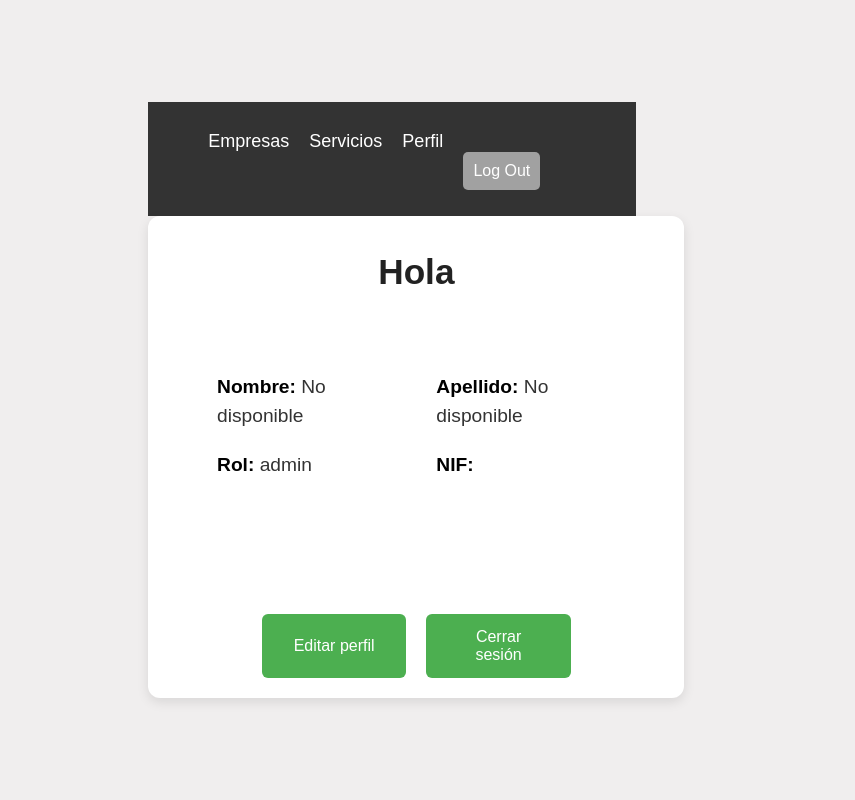
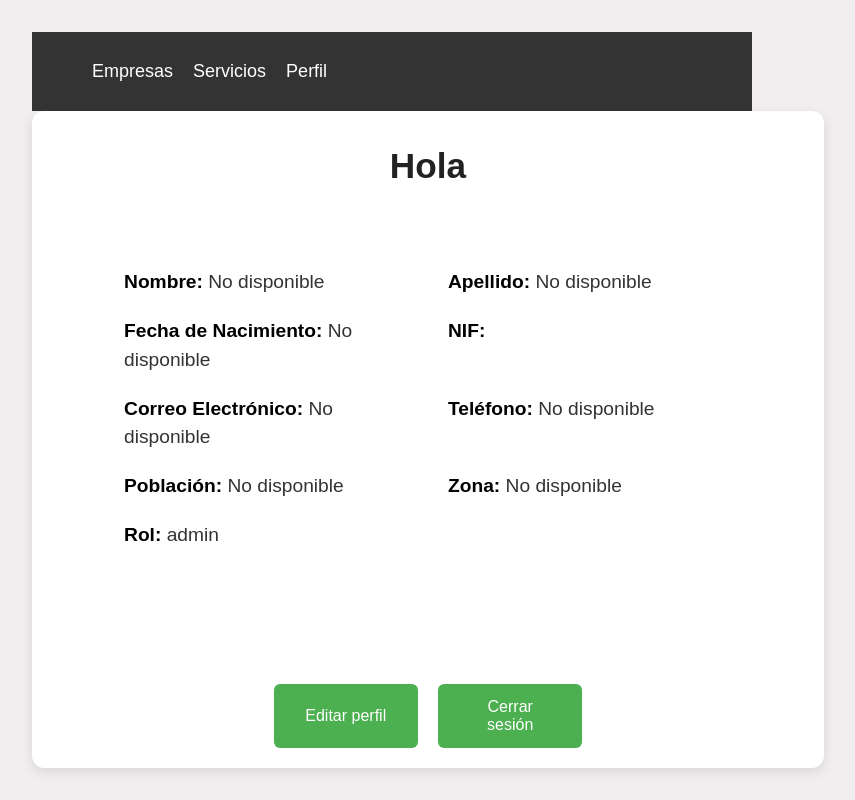
Before and after one commit to UnPerrete/aplicaciondualab, a React (Vite) app: page /perfil in a window 1280 px wide. Shown: the whole page, without its empty margins (248-1103 px from the left). Built offline with nearby package versions, Linux system fonts and the light colour scheme; sample sign-in values are in the browser's storage.

Commit message:
perfil configurado

```diff
--- a/src/App.jsx
+++ b/src/App.jsx
@@ -18,8 +18,8 @@ function App() {
     <BrowserRouter>
       <Routes>
         <Route path="/login" element={<Login />} />
-        <Route path="/" element={<PrivateRoute><TablaEmpresas /></PrivateRoute>} />
-        <Route path="/servicio" element={<PrivateRoute><Servicios /></PrivateRoute>} />
+        <Route path="/" element={<TablaEmpresas />} />
+        <Route path="/servicio" element={<Servicios />} />
         <Route path="/register" element={<Signup />} />
         <Route path="/servicio" element={<Servicios />} />
         <Route path="/perfil" element={<Profile />} />
--- a/src/components/Login.jsx
+++ b/src/components/Login.jsx
@@ -49,6 +49,7 @@ const Login = () => {
       if (data.success) {
         console.log("Datos del usuario", data.user); // Verifica los datos que recibes del backend
         login(data.user);  // Solo necesitamos esta línea
+        localStorage.setItem("token", data.token);  // Guarda el token en localStorage también
         navigate(`/servicio`); // Redirigir a la página de servicio
       } else {
         setError("Credenciales incorrectas");
--- a/src/components/Navbar.jsx
+++ b/src/components/Navbar.jsx
@@ -12,8 +12,6 @@ const Navbar = () => {
         <li><Link to="/">Empresas</Link></li>
         <li><Link to="/servicio">Servicios</Link></li>
         <li><Link to="/perfil">Perfil</Link></li>
-        <button onClick={() => logout()}>Log Out</button>
-
       </ul>
     </nav>
   );
--- a/src/components/Profile.jsx
+++ b/src/components/Profile.jsx
@@ -11,8 +11,13 @@ const Profile = () => {
   const [formData, setFormData] = useState({
     nombre: user?.nombre || "",
     apellido: user?.apellido || "",
+    nacimiento: user?.nacimiento || "",
     role: user?.role || "",
     nif: user?.nif || "",
+    gmail: user?.gmail || "",
+    telefono: user?.telefono || "",
+    poblacion: user?.poblacion || "",
+    zona: user?.zona || "",
   });
 
   // Verifica el estado de carga y redirige si no está autenticado
@@ -36,9 +41,13 @@ const Profile = () => {
       ...formData,
       [name]: value,
     });
+    console.log(name, value);  // Verificar qué valores se están modificando
   };
 
+
   const handleSave = async () => {
+    console.log("Datos a enviar:", formData);  // Verifica qué datos estás enviando al servidor
+
     try {
       const response = await fetch(`http://localhost:5000/api/edit-profile/${formData.nif}`, {
         method: "PUT",
@@ -48,28 +57,34 @@ const Profile = () => {
         body: JSON.stringify({
           nombre: formData.nombre,
           apellido: formData.apellido,
+          nacimiento: formData.nacimiento,
+          poblacion: formData.poblacion,
           role: formData.role,
+          gmail: formData.gmail,
+          telefono: formData.telefono,
+          zona: formData.zona,
         }),
       });
 
       const data = await response.json();
+      console.log(data);  // Verifica lo que devuelve la respuesta de la API
 
       if (response.ok) {
         alert("Perfil actualizado con éxito");
-
         setUser((prevUser) => ({
           ...prevUser,
           ...formData,
         }));
-
         setIsEditing(false);
       } else {
         alert(data.error || "Error al actualizar el perfil");
       }
     } catch (error) {
       alert("Error de red o servidor al guardar los cambios");
+      console.error("Error:", error);
     }
   };
+
 
   return (
     <>
@@ -88,12 +103,36 @@ const Profile = () => {
               <input type="text" name="apellido" value={formData.apellido} onChange={handleChange} />
             </label>
             <label>
-              <strong>Rol:</strong>
-              <input type="text" name="role" value={formData.role} onChange={handleChange} />
+              <strong>Fecha de Nacimiento:</strong>
+              <input type="date" name="nacimiento" value={formData.nacimiento} onChange={handleChange} />
             </label>
             <label>
               <strong>NIF:</strong>
               <input type="text" name="nif" value={formData.nif} onChange={handleChange} />
+            </label>
+            <label>
+              <strong>Gmail:</strong>
+              <input type="email" name="gmail" value={formData.gmail} onChange={handleChange} />
+            </label>
+            <label>
+              <strong>Teléfono:</strong>
+              <input type="tel" name="telefono" value={formData.telefono} onChange={handleChange} />
+            </label>
+            <label>
+              <strong>Población:</strong>
+              <input type="text" name="poblacion" value={formData.poblacion} onChange={handleChange} />
+            </label>
+            <label>
+              <strong>Zona:</strong>
+              <input type="text" name="zona" value={formData.zona} onChange={handleChange} />
+            </label>
+            <label>
+              <strong>Rol:</strong>
+              <select name="role" value={formData.role} onChange={handleChange}>
+                <option value="profesor">Profesor</option>
+                <option value="alumno">Alumno</option>
+                <option value="empresa">Empresa</option>
+              </select>
             </label>
             <div className="profile-actions">
               <button onClick={handleSave}>Guardar cambios</button>
@@ -104,15 +143,23 @@ const Profile = () => {
           <div className="profile-info">
             <p><strong>Nombre:</strong> {user.nombre || "No disponible"}</p>
             <p><strong>Apellido:</strong> {user.apellido || "No disponible"}</p>
+            <p><strong>Fecha de Nacimiento:</strong> {user.nacimiento ? new Date(user.nacimiento).toLocaleDateString('es-ES') : "No disponible"}</p>
+            <p><strong>NIF:</strong> {user.nif}</p>
+            <p><strong>Correo Electrónico:</strong> {user.gmail || "No disponible"}</p>
+            <p><strong>Teléfono:</strong> {user.telefono || "No disponible"}</p>
+            <p><strong>Población:</strong> {user.poblacion || "No disponible"}</p>
+            <p><strong>Zona:</strong> {user.zona || "No disponible"}</p>
             <p><strong>Rol:</strong> {user.role}</p>
-            <p><strong>NIF:</strong> {user.nif}</p>
           </div>
         )}
 
-        <div className="profile-actions">
-          <button onClick={() => setIsEditing(true)}>Editar perfil</button>
-          <button onClick={() => { logout(); navigate("/login"); }}>Cerrar sesión</button>
-        </div>
+        {/* Estos botones solo se muestran cuando no estás en modo de edición */}
+        {!isEditing && (
+          <div className="profile-actions">
+            <button onClick={() => setIsEditing(true)}>Editar perfil</button>
+            <button onClick={() => { logout(); navigate("/login"); }}>Cerrar sesión</button>
+          </div>
+        )}
       </div>
     </>
   );
--- a/src/components/Signup.jsx
+++ b/src/components/Signup.jsx
@@ -31,7 +31,7 @@ export default function Signup() {
 
           if (data.success) {
               login();
-              navigate(`/tabla`);
+              navigate(`/login`);
           } else {
               switch (data.error) {
                   case 1062:
@@ -64,7 +64,22 @@ export default function Signup() {
                   <input type="text" name="apellido" placeholder="Apellido" onChange={handleChange} required />
               </div>
               <div className="form-group">
+                  <input type="date" name="nacimiento" placeholder="Fecha de Nacimiento" onChange={handleChange} required />
+              </div>
+              <div className="form-group">
                   <input type="text" name="nif" placeholder="NIF" onChange={handleChange} required />
+              </div>
+              <div className="form-group">
+                  <input type="email" name="gmail" placeholder="Gmail" onChange={handleChange} required />
+              </div>
+              <div className="form-group">
+                  <input type="tel" name="telefono" placeholder="Telefono" onChange={handleChange} required />
+              </div>
+              <div className="form-group">
+                  <input type="text" name="poblacion" placeholder="Población" onChange={handleChange} required />
+              </div>
+              <div className="form-group">
+                  <input type="text" name="zona" placeholder="Zona" onChange={handleChange} required />
               </div>
               <div className="form-group">
                   <input type="password" name="pass" placeholder="Nueva Contraseña" onChange={handleChange} required />
```
Also changed, not shown: src/server.js (+13 -5 lines).
